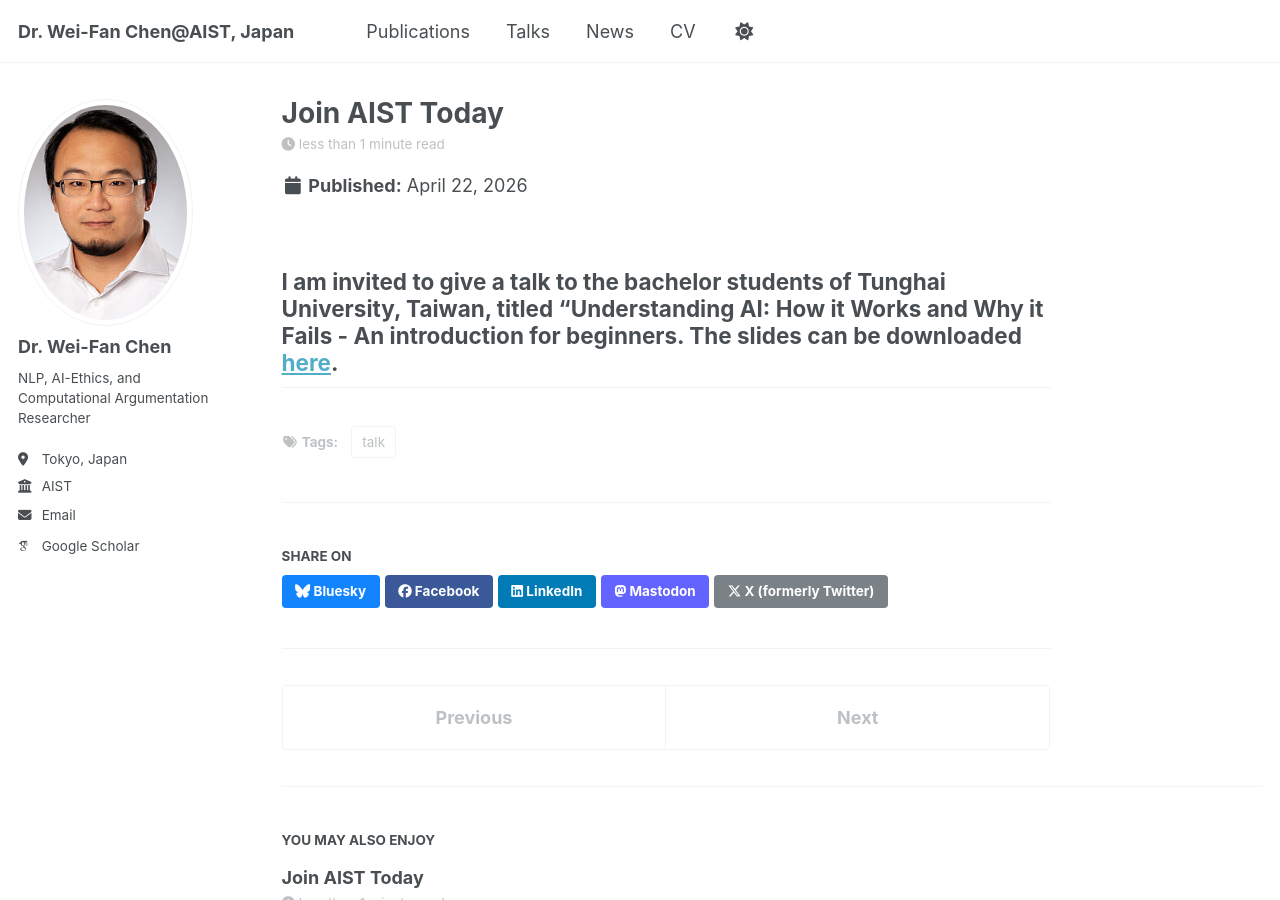
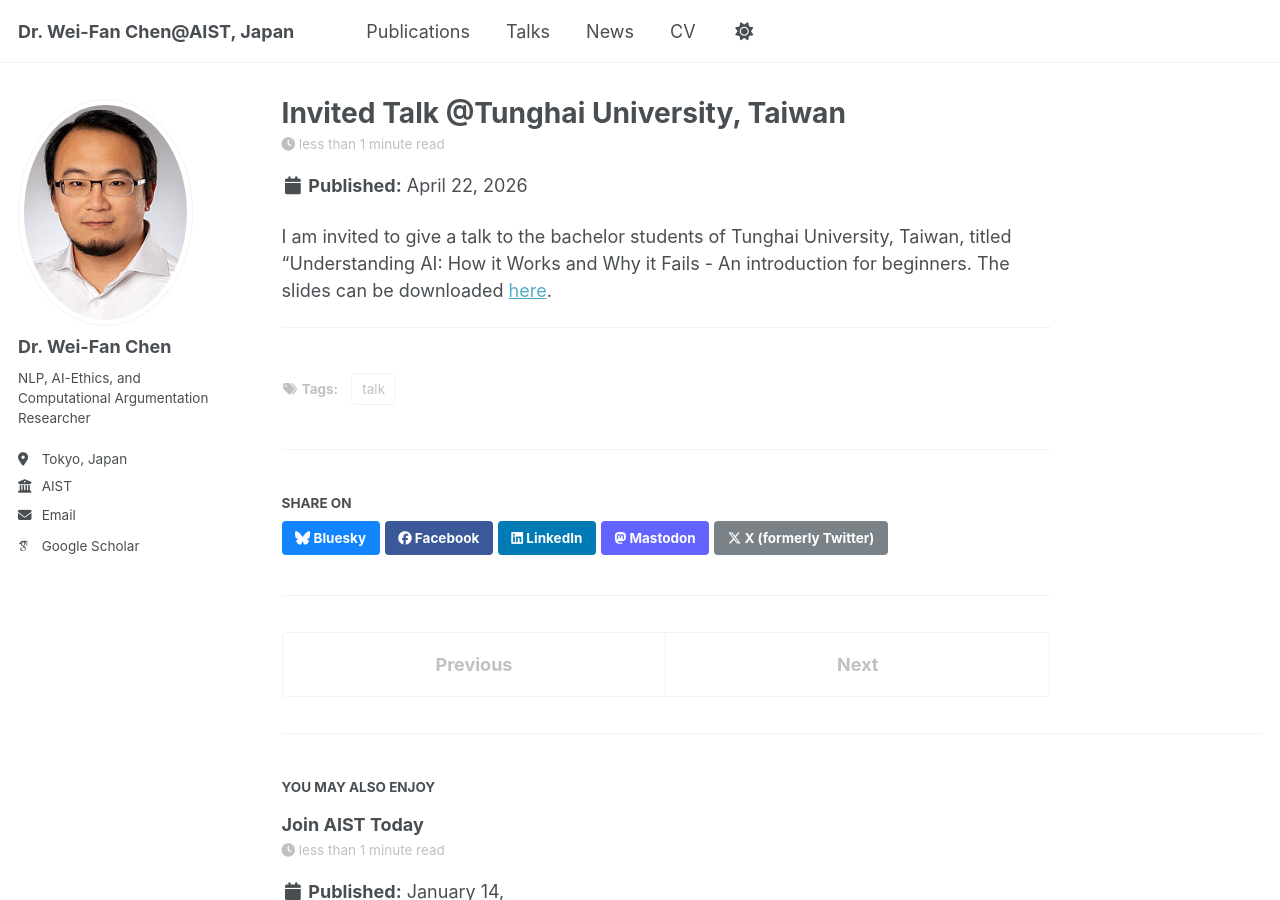
Before and after one commit to aist-cwf/aist-cwf.github.io, a Jekyll site: the page built from _posts/2026-04-22-talk-thu.md, in a window 1280 px wide and 900 px high. Built offline with Jekyll 4.4.1, drawn with Linux system fonts in a browser that asks for light colours; some web fonts are replaced; a script that is not in the unit is left out.

Commit message:
Update 2026-04-22-talk-thu.md

```diff
--- a/_posts/2026-04-22-talk-thu.md
+++ b/_posts/2026-04-22-talk-thu.md
@@ -1,9 +1,10 @@
 ---
-title: 'Join AIST Today'
+title: 'Invited Talk @Tunghai University, Taiwan'
 date: 2026-04-22
 permalink: /posts/2026/04/talk-thu/
 tags:
   - talk
 ---
 I am invited to give a talk to the bachelor students of Tunghai University, Taiwan, titled "Understanding AI: How it Works and Why it Fails - An introduction for beginners. The slides can be downloaded [here](../files/chen26-thu-talk-final.pptx).
+
 ----
```
